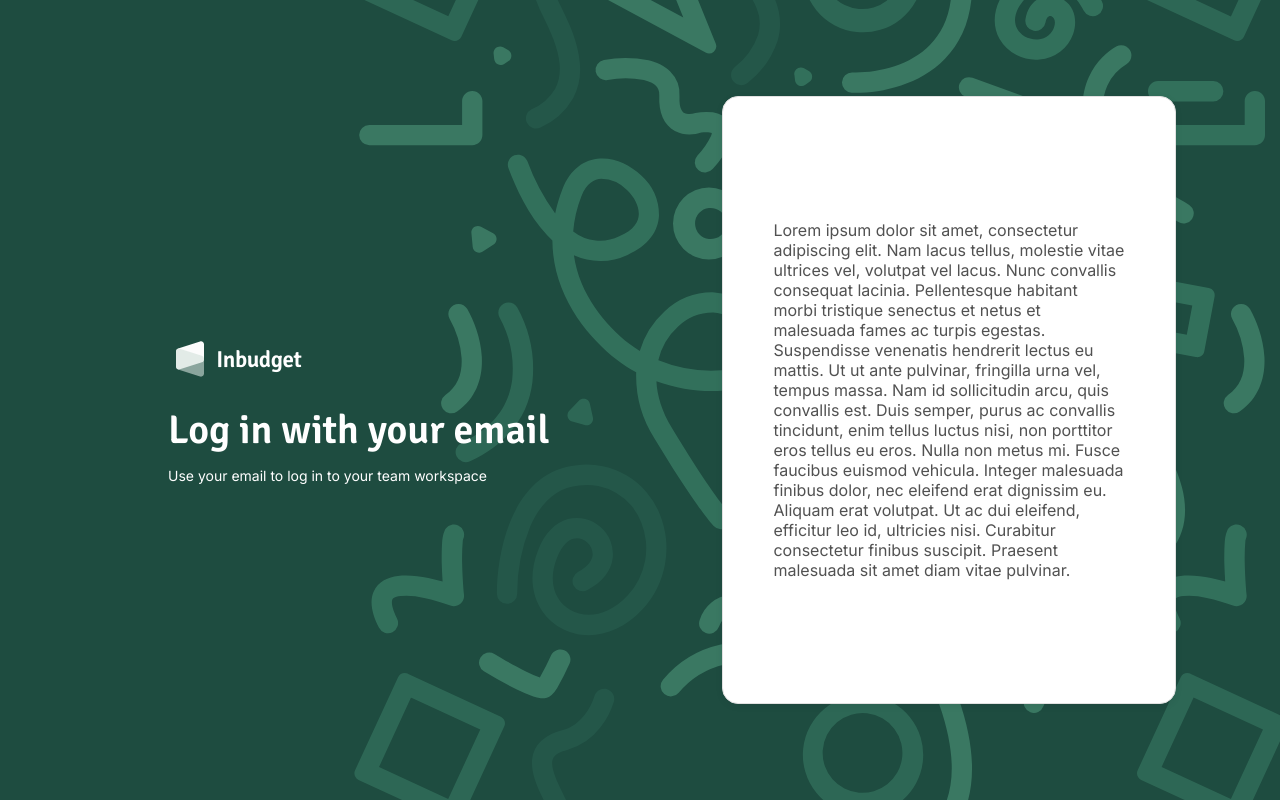
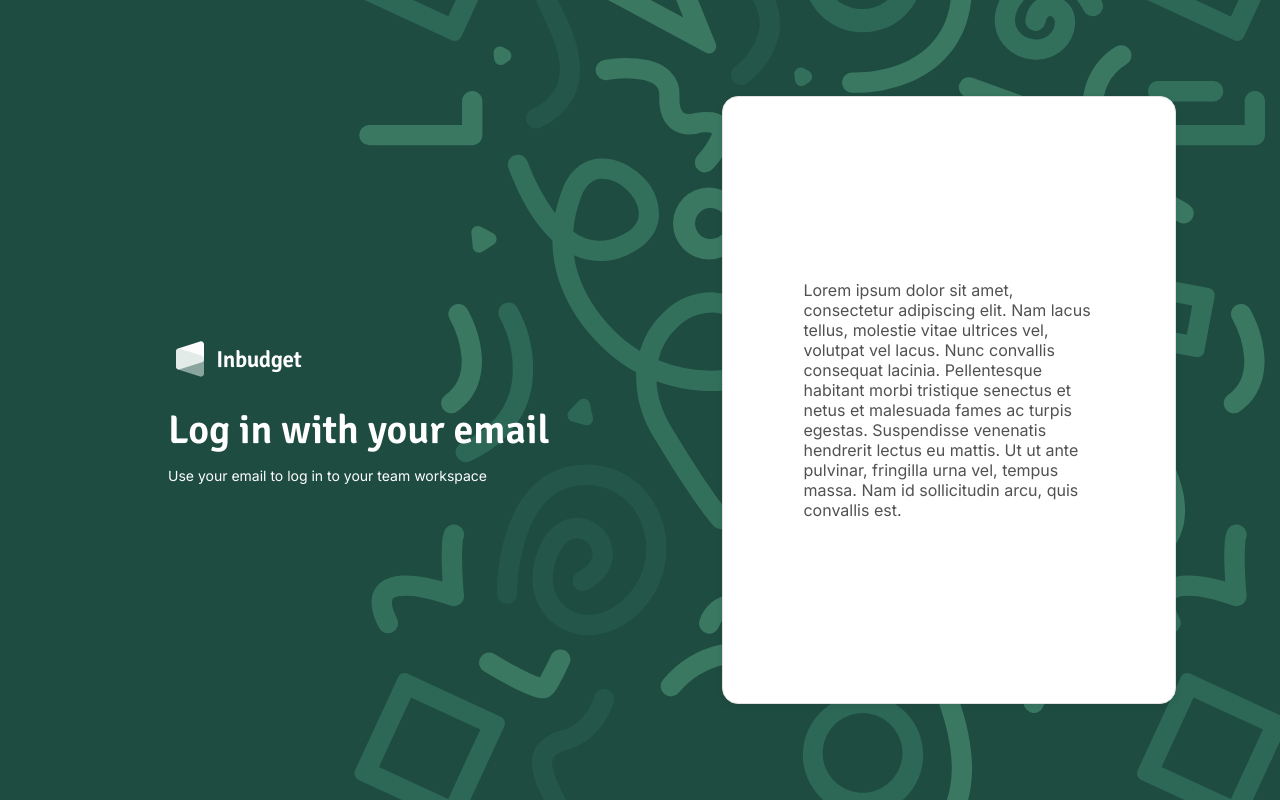
Before and after one commit to intive/patronage2023-js, a Next.js app in the folder apps/web/: page /auth/sign-in in a window 1280 px wide. Built offline with nearby package versions, Linux system fonts and the light colour scheme.

Commit message:
ref: changed card mechanics to set paddings according to window.innerWidth

```diff
--- a/apps/web/app/auth/sign-in/layout.tsx
+++ b/apps/web/app/auth/sign-in/layout.tsx
@@ -3,20 +3,39 @@
 import styled from "styled-components";
 import { Card, Logo } from "ui";
 import { LayoutProps } from "../layout";
-import {device} from "lib/css-variables"
+import { device } from "lib/css-variables";
+import { useState, useEffect } from "react";
 
 export default function SignInLayout({ children }: LayoutProps) {
+  const [windowWidth, setWindowWidth] = useState(
+    typeof window !== "undefined" && window.innerWidth
+  );
+  const [isDesktop, setIsDesktop] = useState(true);
+
+  useEffect(() => {
+    const handleWindowWidth = () => {
+      setWindowWidth(window.innerWidth);
+    };
+    window.addEventListener("resize", handleWindowWidth);
+  }, [windowWidth]);
+
+  useEffect(() => {
+    setIsDesktop(windowWidth >= 768 ? true : false);
+  }, [windowWidth]);
+
   return (
     <ContentStyled>
       <SectionStyled>
         <Logo logoWidth={138} white />
-        <StyledH1>Log in with your email</StyledH1>
+        <H1Styled>Log in with your email</H1Styled>
         <ParagraphStyled>
           Use your email to log in to your team workspace
         </ParagraphStyled>
       </SectionStyled>
       <FormWrapperStyled>
-        <Card minHeight="100%">{children}</Card>
+        <Card minHeight="100%" padding={isDesktop ? "48px 10vh" : "24px"}>
+          {children}
+        </Card>
       </FormWrapperStyled>
     </ContentStyled>
   );
@@ -49,6 +68,7 @@ const SectionStyled = styled.div`
 `;
 
 const FormWrapperStyled = styled.div`
+  overflow-x: auto;
   width: 100%;
   height: 100%;
   padding: 8px;
@@ -59,7 +79,7 @@ const FormWrapperStyled = styled.div`
   }
 `;
 
-const StyledH1 = styled.h1`
+const H1Styled = styled.h1`
   font-family: "Signika", sans-serif;
   font-size: 1.5em;
   line-height: 1.5em;
--- a/apps/web/app/auth/sign-in/page.tsx
+++ b/apps/web/app/auth/sign-in/page.tsx
@@ -1,19 +1,13 @@
 export default function SignInPage() {
   return (
     <div>
-      <p style={{ margin: "50px" }}>
+      <p>
         Lorem ipsum dolor sit amet, consectetur adipiscing elit. Nam lacus
         tellus, molestie vitae ultrices vel, volutpat vel lacus. Nunc convallis
         consequat lacinia. Pellentesque habitant morbi tristique senectus et
         netus et malesuada fames ac turpis egestas. Suspendisse venenatis
         hendrerit lectus eu mattis. Ut ut ante pulvinar, fringilla urna vel,
-        tempus massa. Nam id sollicitudin arcu, quis convallis est. Duis semper,
-        purus ac convallis tincidunt, enim tellus luctus nisi, non porttitor
-        eros tellus eu eros. Nulla non metus mi. Fusce faucibus euismod
-        vehicula. Integer malesuada finibus dolor, nec eleifend erat dignissim
-        eu. Aliquam erat volutpat. Ut ac dui eleifend, efficitur leo id,
-        ultricies nisi. Curabitur consectetur finibus suscipit. Praesent
-        malesuada sit amet diam vitae pulvinar.
+        tempus massa. Nam id sollicitudin arcu, quis convallis est.
       </p>
     </div>
   );
```
